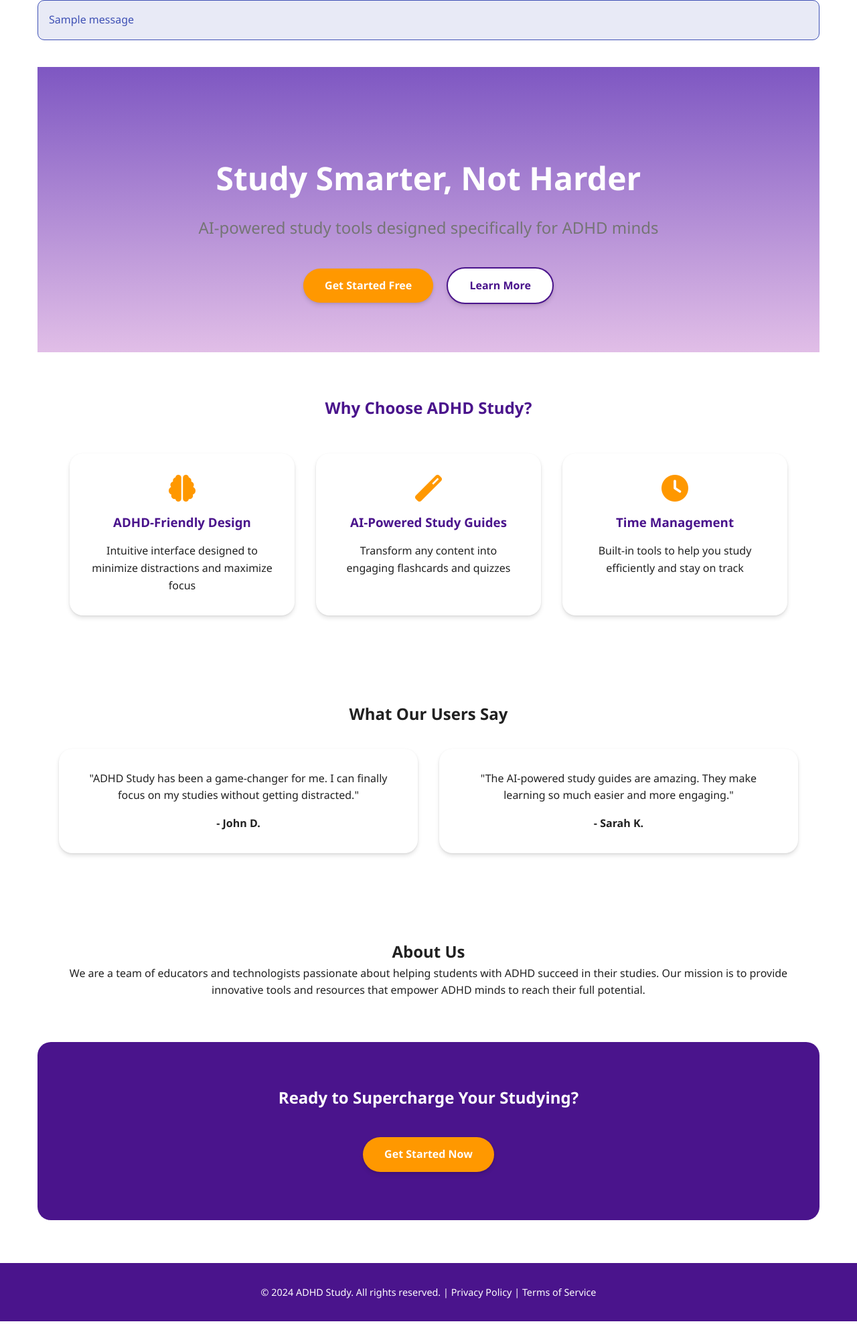
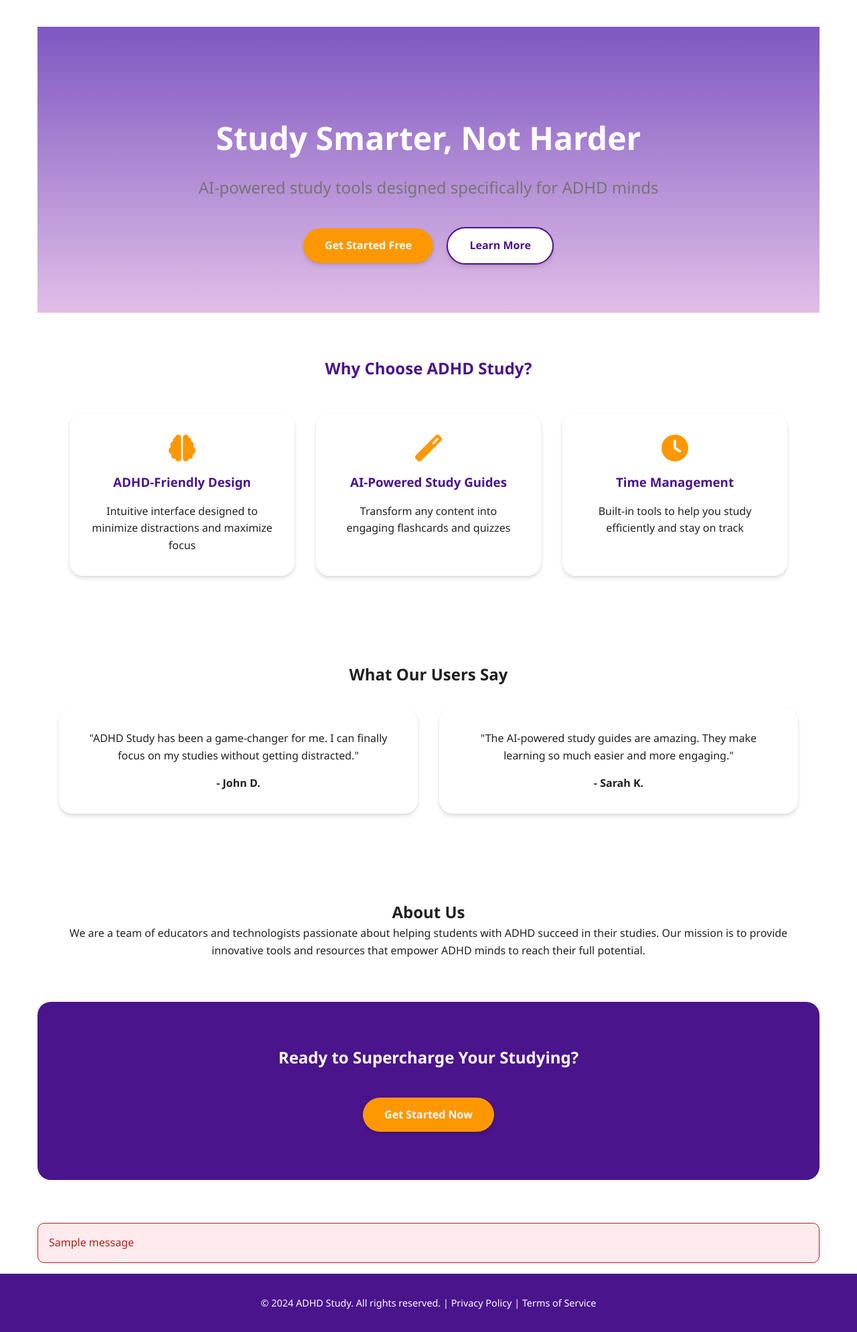
Before and after one commit to Q2OD/ADHDStudys, a Flask app: page / in a window 1280 px wide. Shown: the part 99-2088 px from the top of the page at 67% size. Run offline with Flask 3, Linux system fonts and the light colour scheme; tables that the repository leaves empty hold one stand-in row (values such as "Sample post"); one stand-in notice (Sample message) is shown.

Commit message:
style: Adjust alert position, color, and input field sizing

```diff
--- a/static/css/style.css
+++ b/static/css/style.css
@@ -249,6 +249,7 @@ input[type="password"] {
     color: var(--text-dark);
     font-size: 1rem;
     width: 100%;
+    box-sizing: border-box;
 }
 
 input[type="email"]:focus,
@@ -395,8 +396,8 @@ button[type="submit"]:hover {
     border-radius: 10px;
 }
 
-.alert-info {
-    background-color: #E8EAF6;
-    color: #3F51B5;
-    border: 1px solid #3F51B5;
+.alert-danger {
+    background-color: #FFEBEE;
+    color: #B71C1C;
+    border: 1px solid #B71C1C;
 }
--- a/templates/base.html
+++ b/templates/base.html
@@ -28,15 +28,15 @@
     </nav>
 
     <main class="container">
+        {% block content %}{% endblock %}
+
         {% with messages = get_flashed_messages() %}
             {% if messages %}
                 {% for message in messages %}
-                    <div class="alert alert-info">{{ message }}</div>
+                    <div class="alert alert-danger">{{ message }}</div>
                 {% endfor %}
             {% endif %}
         {% endwith %}
-
-        {% block content %}{% endblock %}
     </main>
 
     <footer>
```
